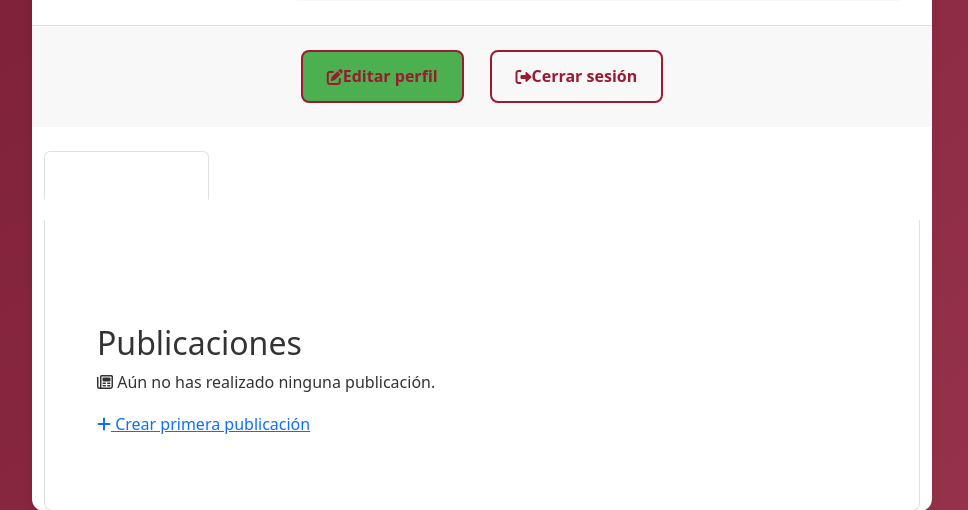
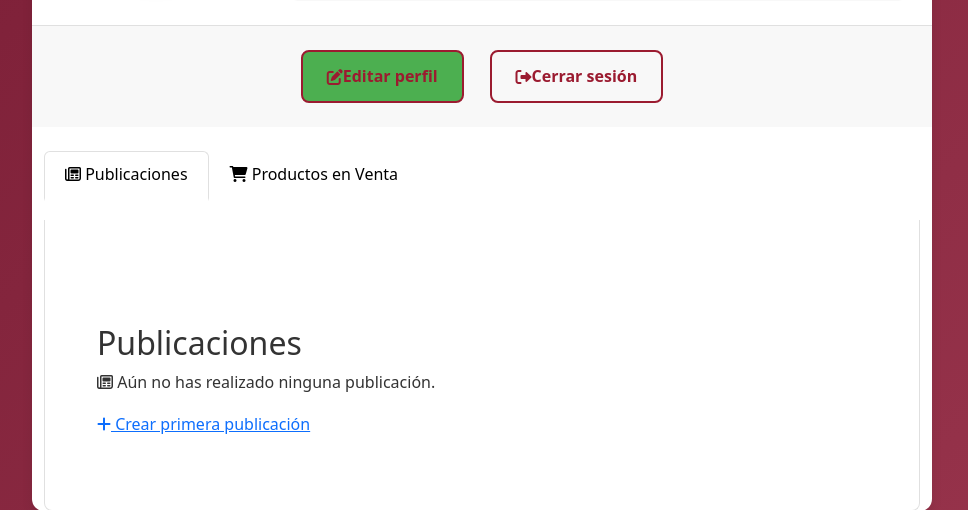
Before and after one commit to Keneth-Huerta/crack-enfocado.com, a PHP site: page /php/perfil.php in a window 1280 px wide. Shown: the part 620-1130 px from the top of the page, without its empty margins (158-1126 px from the left). Run offline with PHP 8.4, Linux system fonts and the light colour scheme; the visitor is signed in with stand-in values (Sample User, id 1); data that the repository does not hold is empty.

Commit message:
mejora el estilo de las pestañas de navegación en perfil.php para asegurar la legibilidad

```diff
--- a/php/perfil.php
+++ b/php/perfil.php
@@ -158,15 +158,15 @@ $foto_portada = $perfil['foto_portada'] ?? '../media/user_icon_001.jpg';
 
         <!-- Sistema de pestañas -->
         <div class="container mt-4">
-            <ul class="nav nav-tabs" id="myTab" role="tablist">
-                <li class="nav-item" role="presentation">
-                    <button class="nav-link active" id="publicaciones-tab" data-bs-toggle="tab"
+            <ul class="nav nav-tabs" id="myTab" role="tablist" style="color: #000 !important;">
+                <li class="nav-item" role="presentation" style="color: #000 !important;">
+                    <button class="nav-link active" id="publicaciones-tab" data-bs-toggle="tab" style="color: #000 !important;"
                         data-bs-target="#publicaciones" type="button" role="tab">
                         <i class="far fa-newspaper"></i> Publicaciones
                     </button>
                 </li>
-                <li class="nav-item" role="presentation">
-                    <button class="nav-link" id="productos-tab" data-bs-toggle="tab"
+                <li class="nav-item" role="presentation" style="color: #000 !important;">
+                    <button class="nav-link" id="productos-tab" data-bs-toggle="tab" style="color: #000 !important;"
                         data-bs-target="#productos" type="button" role="tab">
                         <i class="fas fa-shopping-cart"></i> Productos en Venta
                     </button>
```
